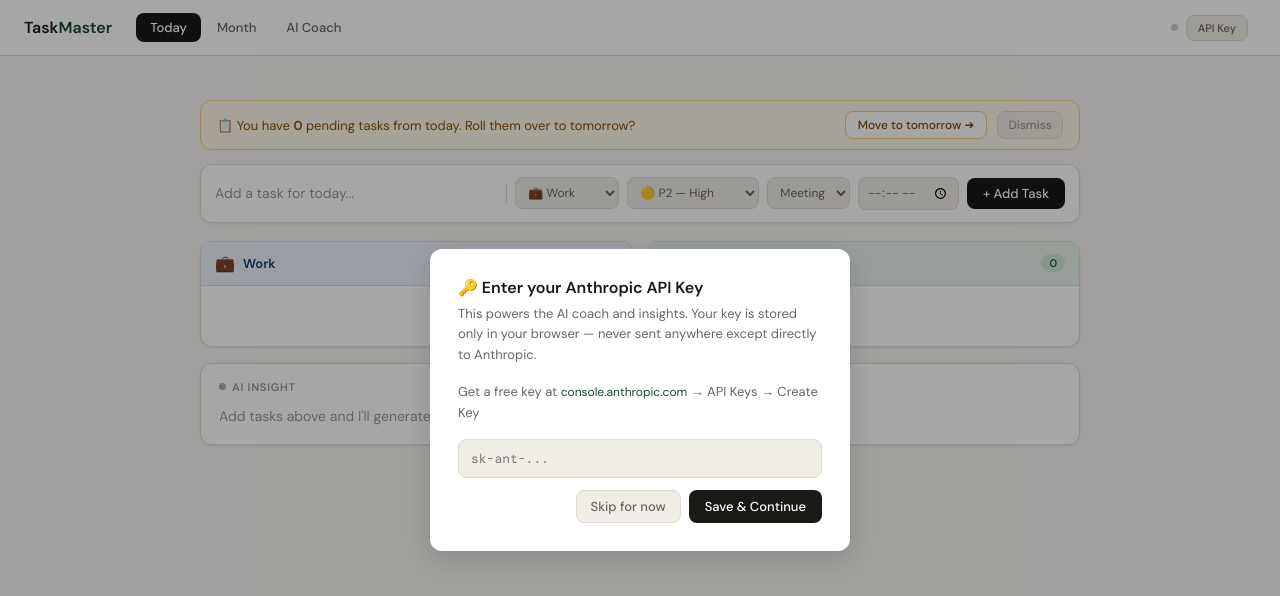
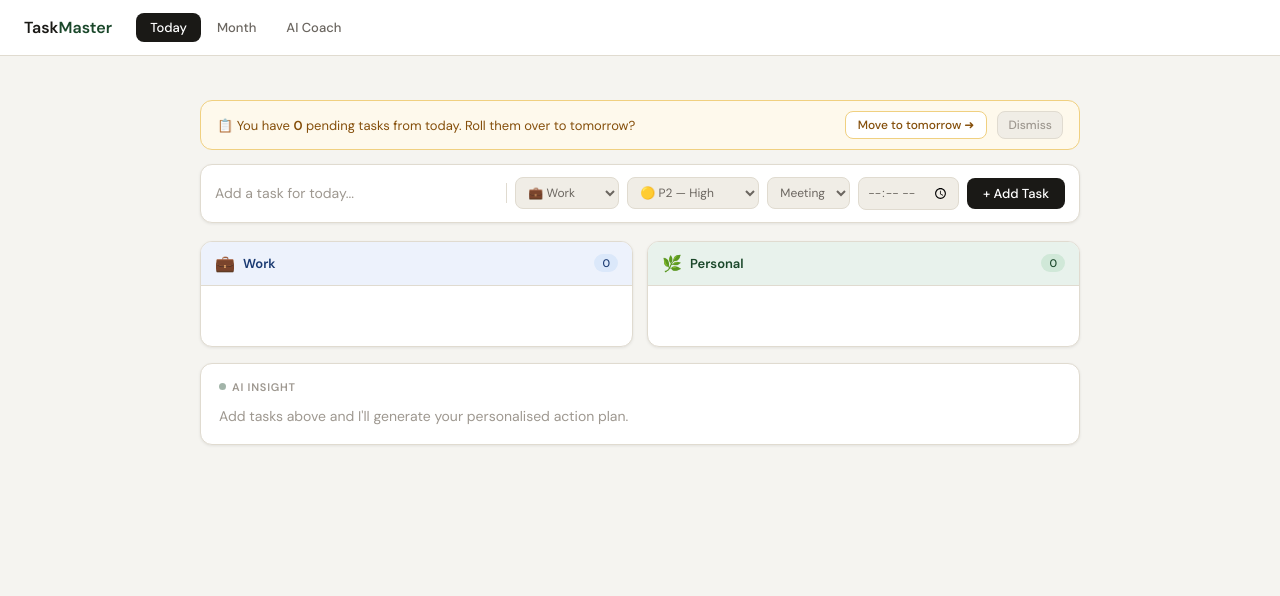
Before and after one commit to tazzusher/taskmaster-ai, a website: page public/index.html in a window 1280 px wide. Drawn offline with nearby package versions, Linux system fonts and the light colour scheme.

Commit message:
Update index.html

```diff
--- a/public/index.html
+++ b/public/index.html
@@ -40,22 +40,7 @@
   .htab.active { background: var(--text); color: white; }
   .header-right { margin-left: auto; display: flex; align-items: center; gap: 8px; }
   .header-date { font-size: 11px; color: var(--text3); font-family: 'DM Mono', monospace; }
-  .key-btn { padding: 5px 11px; border: 1px solid var(--border); border-radius: var(--radius-sm); font-size: 11px; font-weight: 500; cursor: pointer; background: var(--surface2); color: var(--text2); font-family: 'DM Sans', sans-serif; transition: all 0.12s; }
-  .key-btn:hover { border-color: var(--border2); color: var(--text); }
-  .key-status { width: 7px; height: 7px; border-radius: 50%; background: #ccc; }
-  .key-status.ok { background: #1D9E75; }
 
-  /* MODAL */
-  .modal-overlay { position: fixed; inset: 0; background: rgba(0,0,0,0.35); z-index: 999; display: flex; align-items: center; justify-content: center; }
-  .modal-overlay.hidden { display: none; }
-  .modal { background: var(--surface); border-radius: var(--radius); padding: 28px; width: 420px; max-width: 90vw; box-shadow: 0 8px 32px rgba(0,0,0,0.14); }
-  .modal h2 { font-size: 16px; font-weight: 600; margin-bottom: 6px; }
-  .modal p { font-size: 13px; color: var(--text2); line-height: 1.6; margin-bottom: 16px; }
-  .modal input { width: 100%; padding: 10px 12px; border: 1px solid var(--border); border-radius: var(--radius-sm); font-size: 13px; font-family: 'DM Mono', monospace; color: var(--text); background: var(--surface2); outline: none; margin-bottom: 12px; }
-  .modal input:focus { border-color: var(--border2); }
-  .modal-btns { display: flex; gap: 8px; justify-content: flex-end; }
-  .modal a { color: var(--accent); font-size: 12px; text-decoration: none; }
-  .modal a:hover { text-decoration: underline; }
   .modal-note { font-size: 11px; color: var(--text3); margin-bottom: 14px; line-height: 1.5; }
 
   /* LAYOUT */
@@ -184,17 +169,6 @@
 </head>
 <body>
 
-<!-- API KEY MODAL -->
-<div class="modal-overlay" id="key-modal">
-  <div class="modal">
-    <h2>🔑 Enter your Anthropic API Key</h2>
-    <p>This powers the AI coach and insights. Your key is stored only in your browser — never sent anywhere except directly to Anthropic.</p>
-    <p class="modal-note">Get a free key at <a href="https://console.anthropic.com" target="_blank">console.anthropic.com</a> → API Keys → Create Key</p>
-    <input type="password" id="key-input" placeholder="sk-ant-..." />
-    <div class="modal-btns">
-      <button class="btn-sec" onclick="skipKey()">Skip for now</button>
-      <button class="btn-add" onclick="saveKey()">Save & Continue</button>
-    </div>
   </div>
 </div>
 
@@ -206,8 +180,6 @@
     <button class="htab" id="tab-coach" onclick="switchTab('coach')">AI Coach</button>
   </div>
   <div class="header-right">
-    <div class="key-status" id="key-status"></div>
-    <button class="key-btn" onclick="showKeyModal()">API Key</button>
     <div class="header-date" id="header-date"></div>
   </div>
 </div>
@@ -363,32 +335,9 @@
 
   document.getElementById('header-date').textContent = new Date().toLocaleDateString('en-US', { weekday:'long', month:'long', day:'numeric' });
 
-  // API KEY
-  function getKey() { return localStorage.getItem('tm_api_key') || ''; }
-  function saveKey() {
-    const val = document.getElementById('key-input').value.trim();
-    if (!val.startsWith('sk-')) { alert('Please enter a valid Anthropic API key starting with sk-'); return; }
-    localStorage.setItem('tm_api_key', val);
-    document.getElementById('key-modal').classList.add('hidden');
-    updateKeyStatus();
-  }
-  function skipKey() { document.getElementById('key-modal').classList.add('hidden'); }
-  function showKeyModal() {
-    document.getElementById('key-input').value = getKey();
-    document.getElementById('key-modal').classList.remove('hidden');
-  }
-  function updateKeyStatus() {
-    const dot = document.getElementById('key-status');
-    dot.classList.toggle('ok', !!getKey());
+
   }
 
-  // Show modal if no key
-  if (!getKey()) {
-    document.getElementById('key-modal').classList.remove('hidden');
-  } else {
-    document.getElementById('key-modal').classList.add('hidden');
-  }
-  updateKeyStatus();
 
   function save() { localStorage.setItem('tm_tasks_v4', JSON.stringify(tasks)); }
   function pl(p) { return ['','P1','P2','P3','P4'][p]; }
@@ -616,7 +565,7 @@
   document.getElementById('t-name').addEventListener('keydown', e => { if(e.key==='Enter') addTask(); });
   document.getElementById('m-name').addEventListener('keydown', e => { if(e.key==='Enter') addMonthTask(); });
   document.getElementById('coach-input').addEventListener('keydown', e => { if(e.key==='Enter') askCoach(); });
-  document.getElementById('key-input').addEventListener('keydown', e => { if(e.key==='Enter') saveKey(); });
+
 
   function taskSummary() {
     const all = tasks.filter(t=>t.date===todayStr);
```
